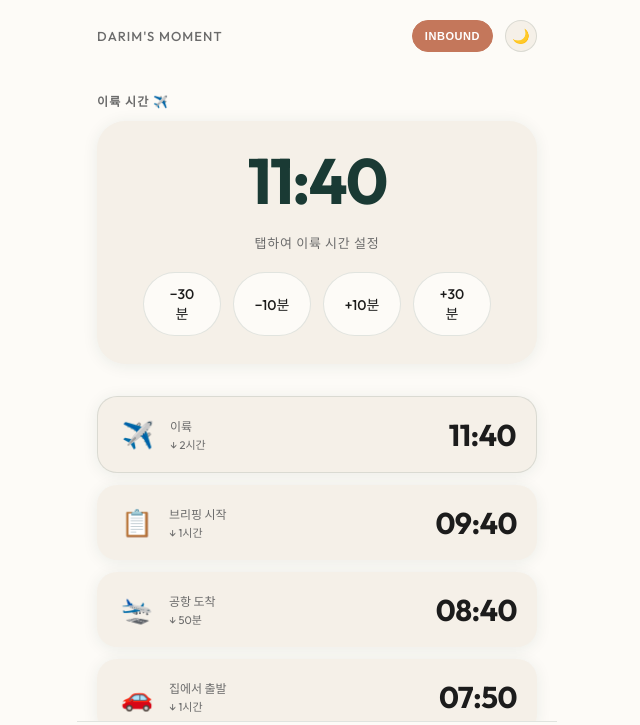
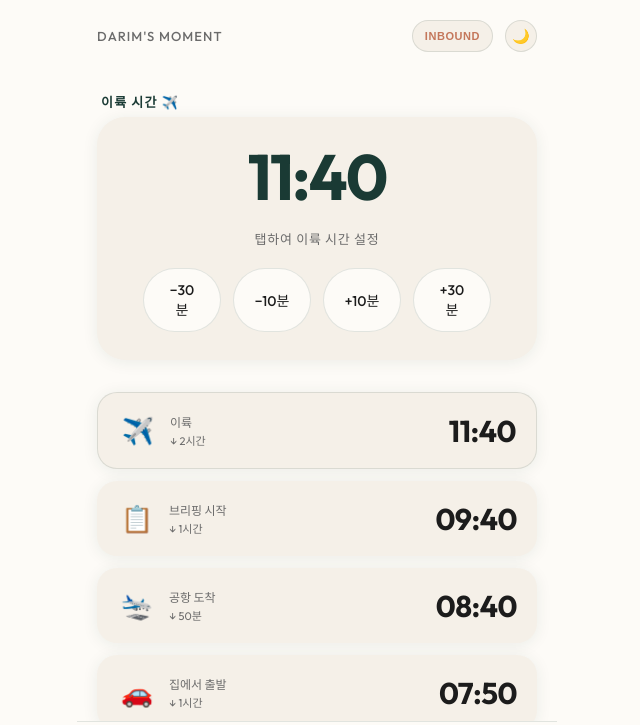
Before and after one commit to limjhily/darim-time-pwa, a website built with Vite: page index.html in a window 1280 px wide. Both pictures are taken after a click on the button "OUTBOUND". Shown: the top 725 px of the page, without its empty margins (323-963 px from the left). Built offline with nearby package versions, Linux system fonts and the light colour scheme.

Commit message:
style: only color inbound text, color takeoff label

```diff
--- a/src/pages/home.js
+++ b/src/pages/home.js
@@ -22,7 +22,7 @@ export function renderHomePage() {
 
   return `
     <div class="time-input-section">
-      <p class="section-label">이륙 시간 ✈️</p>
+      <p class="section-label ${localStorage.getItem('darimT_direction') === 'INBOUND' ? 'inbound' : ''}">이륙 시간 ✈️</p>
       <div class="time-picker-card">
         <!-- iOS 호환: input을 시간 표시 위에 투명하게 overlay하여 실제 탭 이벤트로 피커 오픈 -->
         <div class="time-display-wrapper">
--- a/src/style.css
+++ b/src/style.css
@@ -175,11 +175,9 @@ body {
   letter-spacing: 0.05em;
 }
 
-/* 인바운드 상태일 때 버튼 스타일 (눈에 띄는 색상으로 반전) */
+/* 인바운드 상태일 때 버튼 스타일 (텍스트 색상만 변경) */
 .text-toggle-btn.inbound {
-  background: var(--color-accent);
-  border-color: var(--color-accent);
-  color: #FFFFFF;
+  color: var(--color-accent);
 }
 
 .text-toggle-btn:active {
@@ -561,6 +559,18 @@ body {
   margin-bottom: var(--space-sm);
 }
 
+.section-label {
+  font-size: 13px;
+  font-weight: 600;
+  color: var(--color-takeoff);
+  margin-bottom: var(--space-xs);
+  margin-left: 4px;
+}
+
+.section-label.inbound {
+  color: var(--color-accent);
+}
+
 .settings-subtitle {
   font-size: 13px;
   color: var(--color-text-muted);
```
